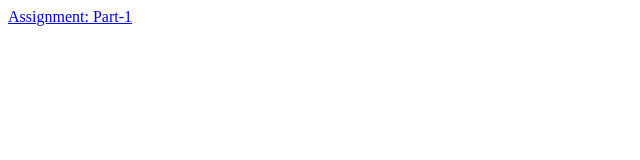
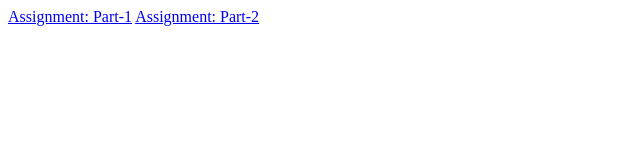
Before and after one commit to Pawanpreet31/Pawanpreet31, a plain HTML site: page assignment1.html in a window 1280 px wide. Shown: the whole page, without its empty margins (0-640 px from the left). Drawn offline with Linux system fonts and the light colour scheme.

Commit message:
Update assignment1.html

```diff
--- a/assignment1.html
+++ b/assignment1.html
@@ -7,5 +7,6 @@
 </head>
 <body>
   <a href="http://example.com">Assignment: Part-1</a>
+  <a href="http://example.com">Assignment: Part-2</a>
 </body>
 </html>
```
